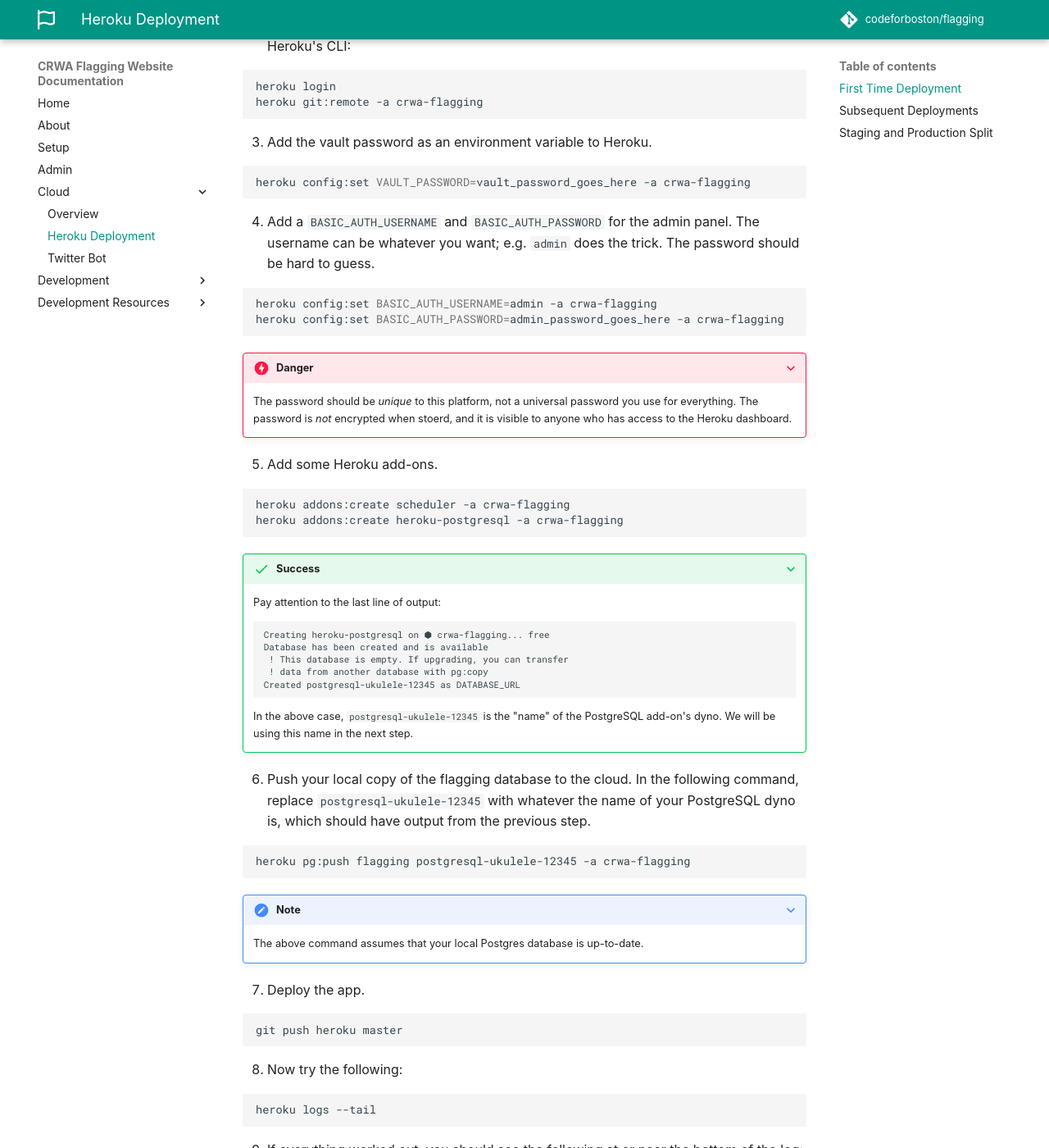
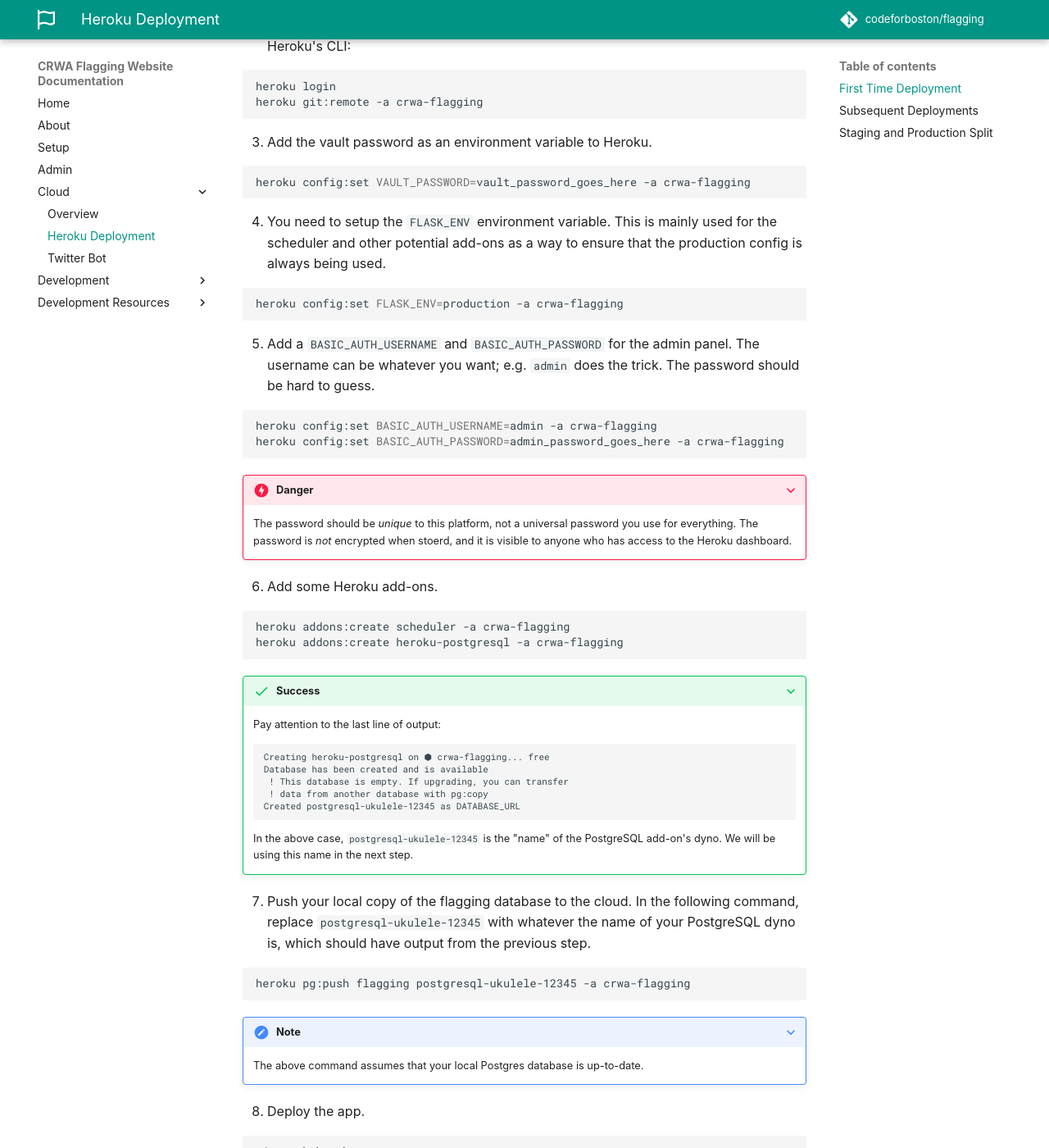
Before and after one commit to codeforboston/flagging, an MkDocs documentation site: the page built from docs/docs/cloud/heroku_deployment.md, in a window 1280 px wide and 1400 px high, scrolled down 1207 px. Shown: the whole window at 82% size. Built offline with MkDocs 1.6.1 and Material for MkDocs 9.7.7, drawn with Linux system fonts in a browser that asks for light colours; some web fonts are replaced; comment, search, counter and statistics services are not loaded.

Commit message:
update to deployment instructions

````diff
--- a/docs/docs/cloud/heroku_deployment.md
+++ b/docs/docs/cloud/heroku_deployment.md
@@ -43,7 +43,13 @@
 heroku config:set VAULT_PASSWORD=vault_password_goes_here -a crwa-flagging
 ```
 
-4. Add a `BASIC_AUTH_USERNAME` and `BASIC_AUTH_PASSWORD` for the admin panel. The username can be whatever you want; e.g. `admin` does the trick. The password should be hard to guess.
+4. You need to setup the `FLASK_ENV` environment variable. This is mainly used for the scheduler and other potential add-ons as a way to ensure that the production config is always being used.
+
+```shell
+heroku config:set FLASK_ENV=production -a crwa-flagging
+```
+
+5. Add a `BASIC_AUTH_USERNAME` and `BASIC_AUTH_PASSWORD` for the admin panel. The username can be whatever you want; e.g. `admin` does the trick. The password should be hard to guess.
 
 ```shell
 heroku config:set BASIC_AUTH_USERNAME=admin -a crwa-flagging
@@ -83,19 +89,19 @@
 ???+ note
     The above command assumes that your local Postgres database is up-to-date.
 
-7. Deploy the app.
+8. Deploy the app.
 
 ```shell
 git push heroku master
 ```
 
-8. Now try the following:
+9. Now try the following:
 
 ```shell
-heroku logs --tail
+heroku logs --tail -a crwa-flagging
 ```
 
-9. If everything worked out, you should see the following at or near the bottom of the log:
+10. If everything worked out, you should see the following at or near the bottom of the log:
 
 ```
 2020-06-13T23:17:54.000000+00:00 app[api]: Build succeeded
````
Also changed, not shown: other parts of docs/docs/cloud/heroku_deployment.md (+5 -5 lines), README.md.
